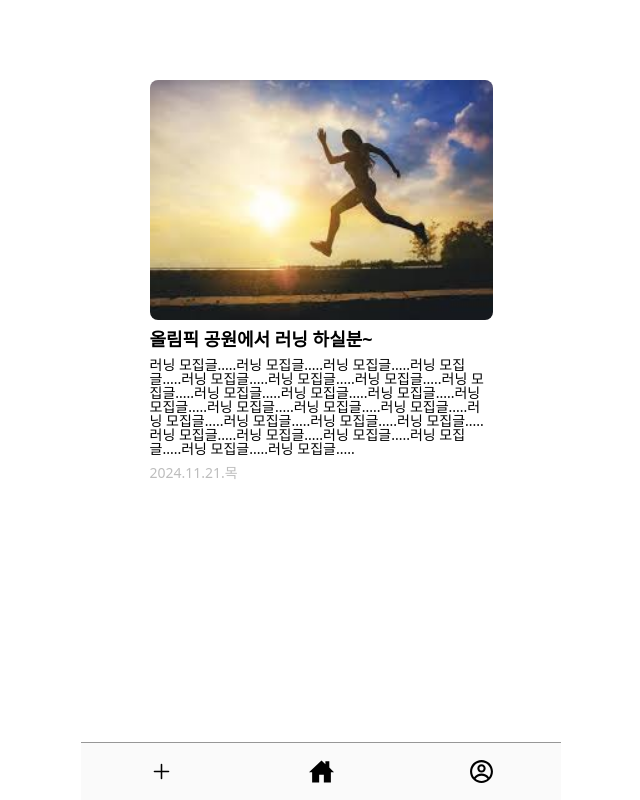
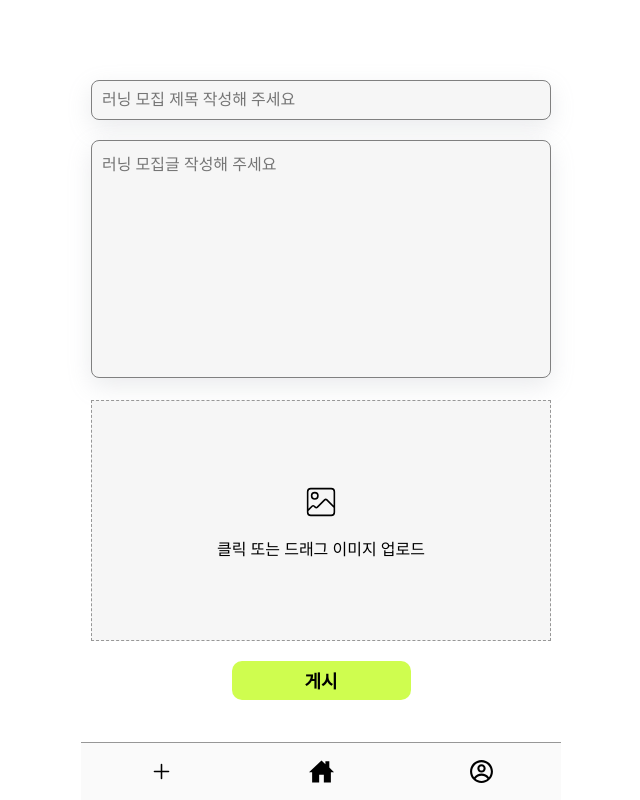
Before and after one commit to SonMinSeock/running-crew, a React (Vite) app: page /post/create in a window 1280 px wide. Shown: the whole page, without its empty margins (319-959 px from the left). Built offline with nearby package versions, Linux system fonts and the light colour scheme; no server answers; the HTML template or start-up script is replaced by a standard one.

Commit message:
Post 생성, 수정 페이지 디자인

```diff
--- /dev/null
+++ b/src/components/Form/index.ts
@@ -0,0 +1,84 @@
+import styled from "styled-components";
+
+export const Form = styled.form`
+  display: flex;
+  flex-direction: column;
+  height: 100%;
+  padding: 0px 10px;
+`;
+
+export const TitleInput = styled.input`
+  width: 100%;
+  height: 40px;
+  background-color: #f6f6f6;
+  margin-bottom: 20px;
+  padding: 10px;
+  box-shadow: rgba(149, 157, 165, 0.2) 0px 8px 24px;
+  border: 1px solid gray;
+  border-radius: 8px;
+  font-family: system-ui, -apple-system, BlinkMacSystemFont, "Segoe UI", Roboto, Oxygen, Ubuntu, Cantarell, "Open Sans",
+    "Helvetica Neue", sans-serif;
+  &::placeholder {
+    font-size: 16px;
+  }
+  &:focus {
+    outline: none;
+    border-color: gray;
+  }
+`;
+
+export const Textarea = styled.textarea`
+  width: 100%;
+  resize: none;
+  background-color: #f6f6f6;
+  box-shadow: rgba(149, 157, 165, 0.2) 0px 8px 24px;
+  border: 1px solid gray;
+  border-radius: 8px;
+  padding: 10px;
+  font-family: system-ui, -apple-system, BlinkMacSystemFont, "Segoe UI", Roboto, Oxygen, Ubuntu, Cantarell, "Open Sans",
+    "Helvetica Neue", sans-serif;
+  &::placeholder {
+    font-size: 16px;
+  }
+  &:focus {
+    outline: none;
+    border-color: gray;
+  }
+`;
+
+export const AttatchFileSection = styled.section`
+  display: flex;
+  flex-direction: column;
+  justify-content: center;
+  align-items: center;
+  height: 289px;
+  border: 1px dashed #979797;
+  gap: 20px;
+  margin: 20px 0;
+  & svg {
+    font-size: 38px;
+  }
+  background-color: #f6f6f6;
+  cursor: pointer;
+`;
+
+export const Span = styled.span``;
+
+export const AttatchFileInput = styled.input`
+  display: none;
+`;
+
+export const SubmitBtn = styled.button`
+  width: 179px;
+  height: 47px;
+  border: none;
+  background-color: #cffd4f;
+  font-weight: bold;
+  margin: auto;
+  cursor: pointer;
+  &:hover {
+    opacity: 0.7;
+  }
+  border-radius: 10px;
+  font-size: 18px;
+`;
--- a/src/components/Layout.tsx
+++ b/src/components/Layout.tsx
@@ -43,7 +43,7 @@ function Layout() {
       <Container>
         <Outlet />
         <NavBar>
-          <IoAdd />
+          <IoAdd onClick={() => handleRedirect("/post/create")} />
           <IoHomeSharp onClick={() => handleRedirect("/")} />
           <CgProfile />
         </NavBar>
--- /dev/null
+++ b/src/pages/PostCreate/index.tsx
@@ -0,0 +1,37 @@
+import { CiImageOn } from "react-icons/ci";
+import {
+  AttatchFileInput,
+  AttatchFileSection,
+  Form,
+  Span,
+  SubmitBtn,
+  Textarea,
+  TitleInput,
+} from "../../components/Form";
+
+function PostCreate() {
+  const handleClickFileInput = () => {
+    const fileInput = document.getElementById("file") as HTMLInputElement;
+    if (fileInput) {
+      fileInput.click(); // 파일 입력 창 열기
+    }
+  };
+  return (
+    <Form>
+      <section>
+        <TitleInput placeholder="러닝 모집 제목 작성해 주세요" />
+      </section>
+      <section>
+        <Textarea rows={12} placeholder="러닝 모집글 작성해 주세요" />
+      </section>
+      <AttatchFileSection onClick={handleClickFileInput}>
+        <CiImageOn />
+        <Span>클릭 또는 드래그 이미지 업로드</Span>
+        <AttatchFileInput id="file" type="file" />
+      </AttatchFileSection>
+      <SubmitBtn>게시</SubmitBtn>
+    </Form>
+  );
+}
+
+export default PostCreate;
--- a/src/pages/PostDetail/index.tsx
+++ b/src/pages/PostDetail/index.tsx
@@ -1,3 +1,4 @@
+import { useNavigate, useParams } from "react-router-dom";
 import styled from "styled-components";
 
 const Post = styled.div`
@@ -38,7 +39,29 @@ const PostDate = styled.span`
   color: #bdbdbd;
 `;
 
+const ButtonContainer = styled.section`
+  display: flex;
+`;
+
+const Btn = styled.button`
+  background-color: #cffd4f;
+  font-weight: bold;
+  border: none;
+  border-radius: 4px;
+  width: 80px;
+  padding: 8px 0;
+  cursor: pointer;
+`;
+
 function PostDetail() {
+  const { id } = useParams();
+  const navigate = useNavigate();
+
+  const handlerRedirect = () => {
+    navigate(`/post/${id}/update`);
+  };
+
+  const isOwner = true;
   return (
     <>
       <Post>
@@ -53,6 +76,9 @@ function PostDetail() {
           모집글.....러닝 모집글.....러닝 모집글.....러닝 모집글.....러닝 모집글.....러닝 모집글.....러닝 모집글.....
         </PostText>
         <PostDate>2024.11.21.목</PostDate>
+        <ButtonContainer>
+          {isOwner ? <Btn onClick={handlerRedirect}>수정 하기</Btn> : <Btn>참여 하기</Btn>}
+        </ButtonContainer>
       </Post>
     </>
   );
--- /dev/null
+++ b/src/pages/PostUpdate/index.tsx
@@ -0,0 +1,37 @@
+import { CiImageOn } from "react-icons/ci";
+import {
+  AttatchFileInput,
+  AttatchFileSection,
+  Form,
+  Span,
+  SubmitBtn,
+  Textarea,
+  TitleInput,
+} from "../../components/Form";
+
+function PostUpdate() {
+  const handleClickFileInput = () => {
+    const fileInput = document.getElementById("file") as HTMLInputElement;
+    if (fileInput) {
+      fileInput.click(); // 파일 입력 창 열기
+    }
+  };
+  return (
+    <Form>
+      <section>
+        <TitleInput placeholder="러닝 모집 제목 작성해 주세요 수정" />
+      </section>
+      <section>
+        <Textarea rows={12} placeholder="러닝 모집글 작성해 주세요 수정" />
+      </section>
+      <AttatchFileSection onClick={handleClickFileInput}>
+        <CiImageOn />
+        <Span>클릭 또는 드래그 이미지 업로드</Span>
+        <AttatchFileInput id="file" type="file" />
+      </AttatchFileSection>
+      <SubmitBtn>수정</SubmitBtn>
+    </Form>
+  );
+}
+
+export default PostUpdate;
```
Also changed, not shown: src/App.tsx (+10 -0 lines).
